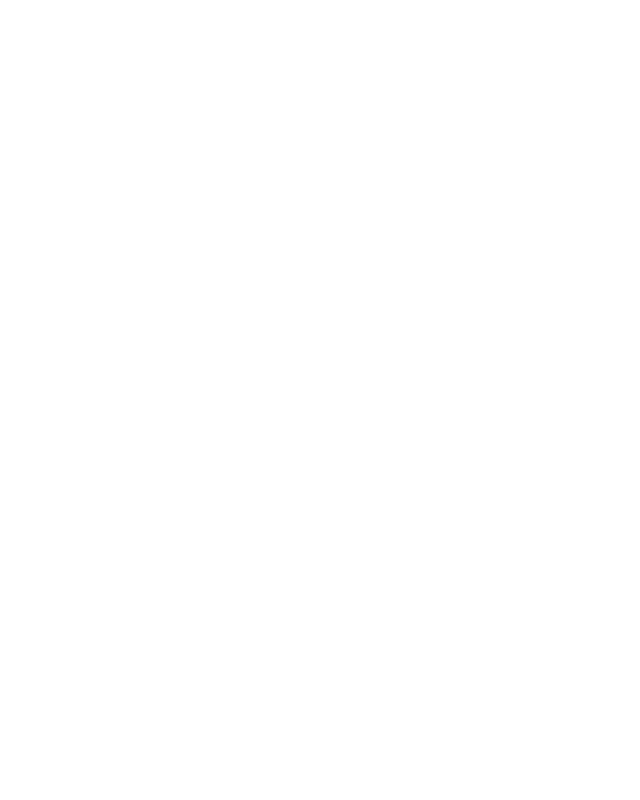
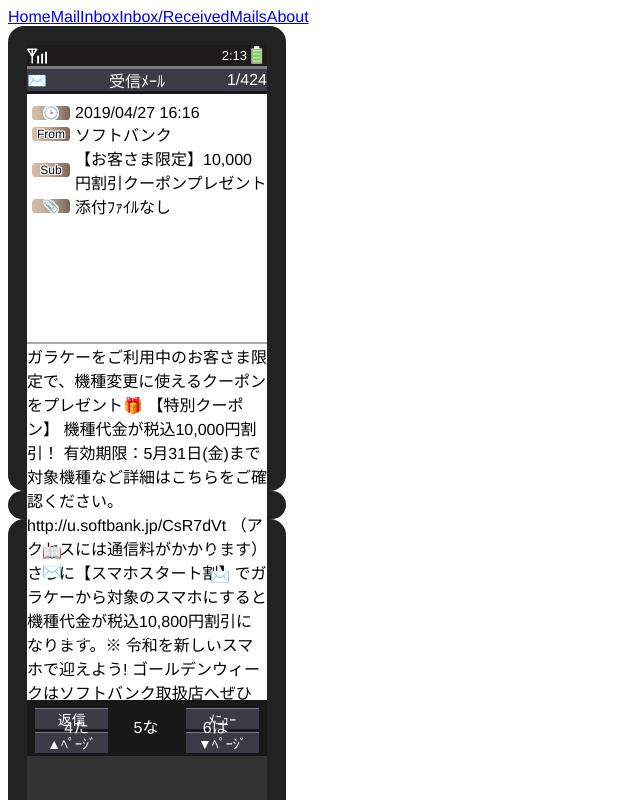
Before and after one commit to pteroid/heisei_chat_client, a Vue app: page /keitai/inbox/received/1 in a window 1280 px wide. Shown: the top 800 px of the page, without its empty margins (0-640 px from the left). Built offline with nearby package versions, Linux system fonts and the light colour scheme.

Commit message:
メールのプレビュー画面をとりあえず作成

```diff
--- a/src/router.js
+++ b/src/router.js
@@ -5,6 +5,7 @@
 import Mail from './views/Mail'
 import Inbox from './views/Inbox'
 import ReceivedMails from './views/ReceivedMails'
+import PreviewMail from "./views/PreviewMail";
 import Pokebell from "./views/Pokebell";
 
 Vue.use(Router)
@@ -37,6 +38,12 @@
                     name: 'received',
                     component: ReceivedMails
                 },
+                {
+                    path: 'inbox/received/:id',
+                    name: 'preview_mail',
+                    component: PreviewMail,
+                    props: true
+                }
             ]
         },
         {
--- /dev/null
+++ b/src/views/PreviewMail.vue
@@ -0,0 +1,267 @@
+<template>
+    <div class="preview_mail">
+        <div class="statbar">
+            <img src="../assets/antenna.svg" width="20" height="20">
+            <div class="time">2:13</div>
+            <div class="battery">
+                <img src="../assets/battery.png" width="20" height="20">
+            </div>
+
+        </div>
+        <div class="titlebar">
+            <div class="left">✉️</div>
+            <div class="center">受信ﾒｰﾙ</div>
+            <div class="right">1/424</div>
+        </div>
+        <div class="main">
+            <div class="mailinfo">
+                <div class="row date">
+                    <div class="iconrow">
+                        <div class="icon">🕒</div>
+                    </div>
+                    <div class="content"> 2019/04/27 16:16</div>
+                </div>
+                <div class="row from">
+                    <div class="iconrow">
+                        <div class="icon">From</div>
+                    </div>
+                    <div class="content">ソフトバンク</div>
+                </div>
+                <div class="row sub">
+                    <div class="iconrow">
+                        <div class="icon">Sub</div>
+                    </div>
+                    <div class="content">
+                        【お客さま限定】10,000円割引クーポンプレゼント
+                    </div>
+                </div>
+                <div class="row attachment">
+                    <div class="iconrow">
+                        <div class="icon">📎</div>
+                    </div>
+                    <div class="content">添付ﾌｧｲﾙなし</div>
+                </div>
+            </div>
+            <div class="mailcontent">
+                ガラケーをご利用中のお客さま限定で、機種変更に使えるクーポンをプレゼント🎁
+
+                【特別クーポン】
+                機種代金が税込10,000円割引！
+
+                有効期限：5月31日(金)まで
+
+                対象機種など詳細はこちらをご確認ください。
+                http://u.softbank.jp/CsR7dVt
+                （アクセスには通信料がかかります）
+
+                さらに【スマホスタート割】でガラケーから対象のスマホにすると機種代金が税込10,800円割引になります。※
+
+                令和を新しいスマホで迎えよう!
+                ゴールデンウィークはソフトバンク取扱店へぜひお越しください
+
+
+                ※ 通話基本プランの2年契約／2年契約（フリープラン）またはハートフレンド割引に加入すること。学割放題との併用はできません。
+            </div>
+        </div>
+        <div class="buttonbar">
+            <div class="side">
+                <div class="button">返信</div>
+                <div class="button">▲ﾍﾟｰｼﾞ</div>
+            </div>
+            <div class="center">
+                <div class="empty"></div>
+            </div>
+            <div class="side">
+                <div class="button">ﾒﾆｭｰ</div>
+                <div class="button">▼ﾍﾟｰｼﾞ</div>
+            </div>
+        </div>
+
+    </div>
+</template>
+
+<script>
+    export default {
+        name: "PreviewMail",
+        props: ['id']
+    }
+</script>
+
+<style scoped>
+    .preview_mail {
+        display: flex;
+        flex-direction: column;
+        height: 100%;
+    }
+
+    /*ステータスバー*/
+    .statbar {
+        display: flex;
+        height: 5%;
+        font-size: 10px;
+        color: white;
+        background-color: #1d1c18;
+        align-items: center;
+    }
+
+    .statbar .time {
+        margin-left: auto;
+        font-size: 13px;
+    }
+
+    .statbar .battery {
+        /* margin-left: auto;*/
+    }
+
+    /*タイトルバー*/
+    .titlebar {
+        height: 5%;
+        text-align: center;
+        display: flex;
+        align-items: center;
+        justify-content: space-between;
+        background-color: #3b3a45;
+        border-top: solid 3px rgb(123, 122, 135);
+        border-bottom: solid 3px rgb(24, 22, 32);
+        color: white;
+    }
+
+    .titlebar .right {
+        text-align: right;
+    }
+
+    /*メインの画面*/
+    .main {
+        flex: 1;
+        display: flex;
+        flex-direction: column;
+        background-color: white;
+        color: black;
+        padding-top: 10px;
+    }
+
+    .main .mailinfo {
+        height: 40%;
+        display: flex;
+        flex-direction: column;
+        border-bottom: solid 2px #a7a9a4;
+
+    }
+
+    .main .mailinfo .row {
+        display: flex;
+    }
+
+    .main .mailinfo .row .iconrow {
+        width: 20%;
+        text-align: center;
+        display: flex;
+        align-content: center;
+        align-items: center;
+    }
+
+    .main .mailinfo .row .iconrow .icon {
+        margin: 1px 5px;
+        font-size: 12px;
+        text-shadow: 1px 1px 0 #FFF, -1px -1px 0 #FFF,
+        -1px 1px 0 #FFF, 1px -1px 0 #FFF,
+        0 1px 0 #FFF, 0 -1px 0 #FFF,
+        -1px 0 0 #FFF, 1px 0 0 #FFF;
+        /*background-color: #3b3a45;*/
+        background: linear-gradient(to right, #d8bfaa, #b5a492,#7d6455);
+        border-radius: 0.3em;
+        /*text-align: center;*/
+        display: flex;
+        align-items: center;
+        justify-content: center;
+        width: 100%;
+    }
+
+    .main .mailinfo .row .content {
+        flex: 1;
+        overflow: hidden;
+    }
+
+    .mail .mailinfo .sub .content {
+        overflow: hidden;
+        height: 5.4em; /* 3em（行）x line-heightの1.8 */
+        line-height: 1.8;
+    }
+
+    .main .mailcontent {
+        overflow: auto;
+        flex: 1;
+    }
+
+
+    /*
+    .main .item {
+    display: flex;
+    align-items: center;
+    height: 14%;
+    border-bottom: solid 0.1px rgb(172, 172, 165);
+    overflow: hidden;
+    white-space: nowrap;
+    }
+    */
+
+    /*
+    .main .item:hover {
+    background-color: black;
+    color: white;
+    }
+    */
+
+    /*ボタンバー*/
+    .buttonbar {
+        height: 10%;
+        display: flex;
+        margin-top: auto;
+        background-color: rgb(23, 24, 24);
+        color: white;
+        font-size: 14px;
+        padding: 0.5em;
+        text-align: center;
+    }
+
+    .buttonbar .side {
+        display: flex;
+        flex-direction: column;
+        width: 100%;
+        height: 100%;
+    }
+
+    .buttonbar .side .button {
+        height: 100%;
+        margin: 1px;
+        background-color: #3b3a45;
+        border-top: solid 1px rgb(123, 122, 135);
+        border-bottom: solid 1px rgb(24, 22, 32);
+        display: flex;
+        align-items: center;
+        justify-content: center;
+    }
+
+    .buttonbar .side .empty {
+        height: 100%;
+        margin: 2px;
+    }
+
+    .buttonbar .center {
+        display: flex;
+        align-content: center;
+        align-items: center;
+        min-height: 100%;
+        width: 100%;
+    }
+
+    .buttonbar .center .button {
+        /* align-items: center;*/
+        margin: 20px 5px;
+        background-color: #3b3a45;
+        border-top: solid 1px rgb(123, 122, 135);
+        border-bottom: solid 1px rgb(24, 22, 32);
+        text-align: center;
+        width: 100%;
+    }
+</style>
```
